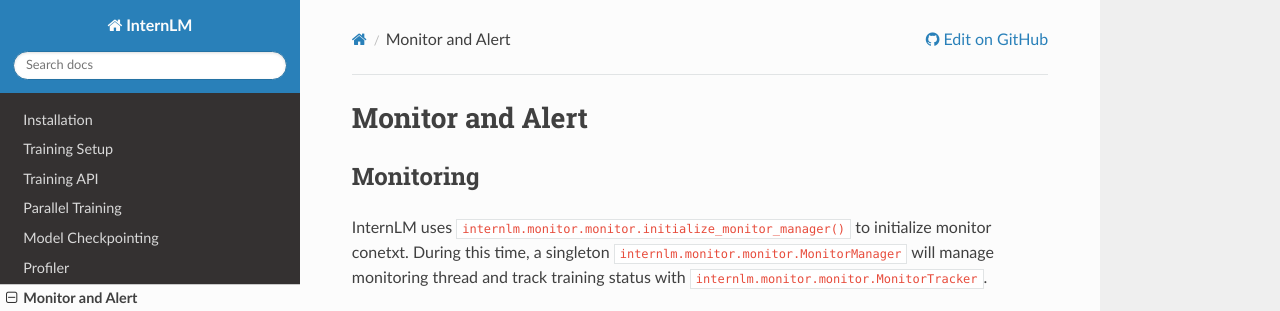
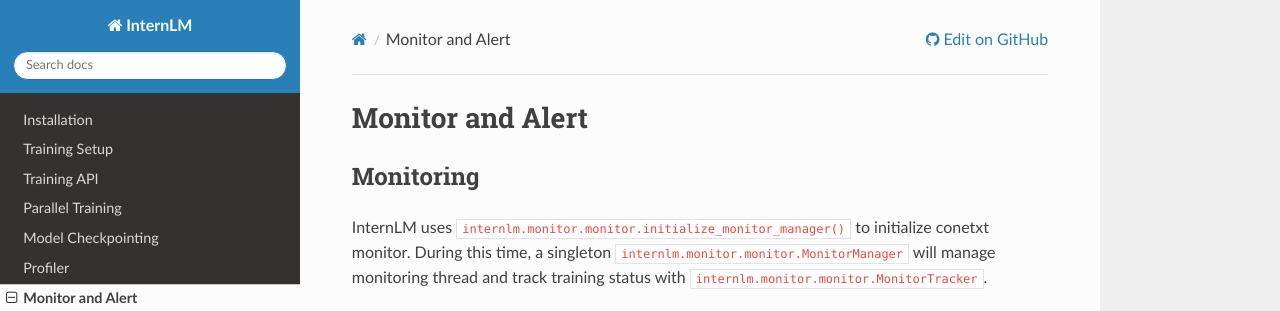
Before and after one commit to InternLM/InternLM, a Sphinx documentation site: the page built from doc/code-docs/source/monitor.rst, in a window 1280 px wide and 1153 px high, cut to the strip 0-311 px from the top of the window. Built offline with Sphinx 7.4.7 and the Read the Docs theme 2.0.0, drawn with Linux system fonts in a browser that asks for light colours.

Commit message:
fix typos

```diff
--- a/doc/code-docs/source/conf.py
+++ b/doc/code-docs/source/conf.py
@@ -13,7 +13,6 @@
 copyright = "2023, InternLM Team"
 author = "InternLM Team"
 
-# The full version, including alpha/beta/rc tags
 with open("../../../version.txt", "r") as f:
     release = f.readline().rstrip()
 
--- a/doc/code-docs/source/monitor.rst
+++ b/doc/code-docs/source/monitor.rst
@@ -4,7 +4,7 @@
 Monitoring
 -----------------
 
-InternLM uses ``internlm.monitor.monitor.initialize_monitor_manager()`` to initialize monitor conetxt. During this time,
+InternLM uses ``internlm.monitor.monitor.initialize_monitor_manager()`` to initialize conetxt monitor. During this time,
 a singleton ``internlm.monitor.monitor.MonitorManager`` will manage monitoring thread and track training status
 with ``internlm.monitor.monitor.MonitorTracker``.
 
--- a/doc/code-docs/source/parallel.rst
+++ b/doc/code-docs/source/parallel.rst
@@ -37,7 +37,7 @@
   :scale: 45%
   :class: with-border
 
-  Non-interleaved and interleaved scheduler for 1F1B pipeline parallelism, adopted from Megatron -LM original paper
+  Non-interleaved and interleaved scheduler for 1F1B pipeline parallelism, adopted from Megatron-LM original paper
 
 scheduler for non-interleaved 1F1B strategy
 ~~~~~~~~~~~~~~~~~~~~~~~~~~~~~~~~~~~~~~~~~~~
@@ -82,7 +82,7 @@
 
 The implementation of ZeRO1.5 uses the concept of hierarchical sharding via config value ``parallel.zero1``, which enables sharding within local nodes.
 
-1. If ``parallel.zero1 <= 0``, The size of the zero process group is equal to the size of the dp process group, so parameters will be divided within the range of dp.
+1. If ``parallel.zero1 <= 0``, the size of the zero process group is equal to the size of the dp process group, so parameters will be divided within the range of dp.
 2. If ``parallel.zero1 == 1``, zero is not used, and all dp groups retain the full amount of model parameters.
 3. If ``parallel.zero1 > 1`` and ``parallel.zero1 <= dp world size``, the world size of zero is a subset of dp world size. For smaller models, it is usually a better choice to split the parameters within nodes with a setting ``parallel.zero1 <= 8``.
 
--- a/doc/code-docs/source/profiler.rst
+++ b/doc/code-docs/source/profiler.rst
@@ -5,7 +5,7 @@
 
 Torch Profiler
 -----------------
-InternLM uses ``internlm.train.initialize_llm_profile()`` to profle performance data, execution time duration and breakdown analysis of
+InternLM uses ``internlm.train.initialize_llm_profile()`` to profile performance data, execution time duration and breakdown analysis of
 step time. The implementation is based on `torch.profiler <https://pytorch.org/docs/stable/profiler.html>`_ and output tracing files can
 be visualized with `tensorboard <https://www.tensorflow.org>`_.
 
```
Also changed, not shown: 1 other file.
